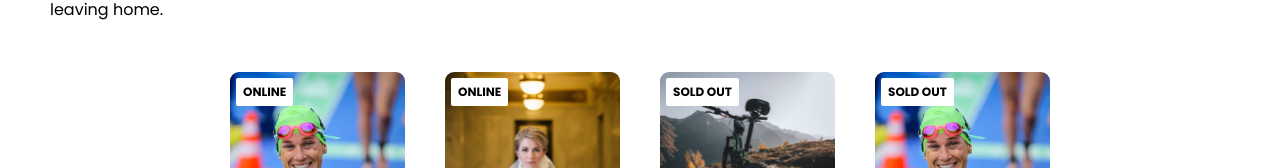
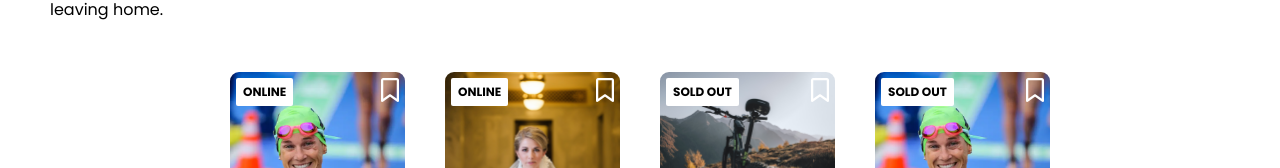
Before and after one commit to Marko1310/airbnbClone, a React (Create React App) app: page / in a window 1280 px wide. Shown: the part 565-733 px from the top of the page. Built offline with nearby package versions, Linux system fonts and the light colour scheme.

Commit message:
added bookmark icon

```diff
--- a/package.json
+++ b/package.json
@@ -4,6 +4,9 @@
   "version": "0.1.0",
   "private": true,
   "dependencies": {
+    "@fortawesome/fontawesome-svg-core": "^6.2.1",
+    "@fortawesome/free-solid-svg-icons": "^6.2.1",
+    "@fortawesome/react-fontawesome": "^0.2.0",
     "@testing-library/jest-dom": "^5.16.5",
     "@testing-library/react": "^13.4.0",
     "@testing-library/user-event": "^13.5.0",
--- a/public/index.html
+++ b/public/index.html
@@ -9,6 +9,10 @@
       name="description"
       content="Web site created using create-react-app"
     />
+    <script
+      src="https://kit.fontawesome.com/1e988652de.js"
+      crossorigin="anonymous"
+    ></script>
     <link rel="apple-touch-icon" href="%PUBLIC_URL%/logo192.png" />
     <!--
       manifest.json provides metadata used when your web app is installed on a
--- a/src/App.css
+++ b/src/App.css
@@ -81,6 +81,15 @@
   border-radius: 2px;
   font-weight: bold;
 }
+
+.fa-bookmark {
+  position: absolute;
+  top: 6px;
+  right: 6px;
+  line-height: normal;
+  color: white;
+}
+
 .card--image {
   width: 100%;
   border-radius: 9px;
--- a/src/components/CardElements.js
+++ b/src/components/CardElements.js
@@ -12,6 +12,8 @@ const CardElements = ({ data }) => {
     return (
       <div className="card">
         {badgeText && <div className="card--badge">{badgeText}</div>}
+        <i className="fa-regular fa-bookmark fa-2xl"></i>
+        {/* <i class="fa-solid fa-bookmark fa-2xl"></i> */}
         <img
           className="card--image"
           src={require(`../images/${el.coverImg}`)}
```
Also changed, not shown: 1 other file (tests, documents, lock files or other folders).
